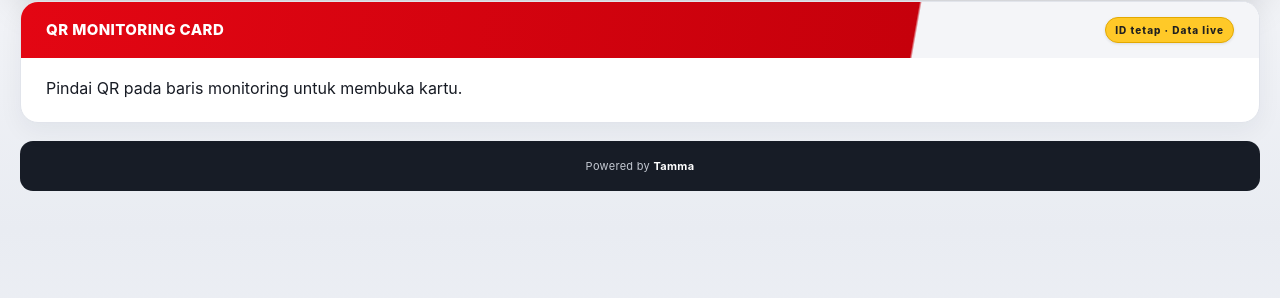
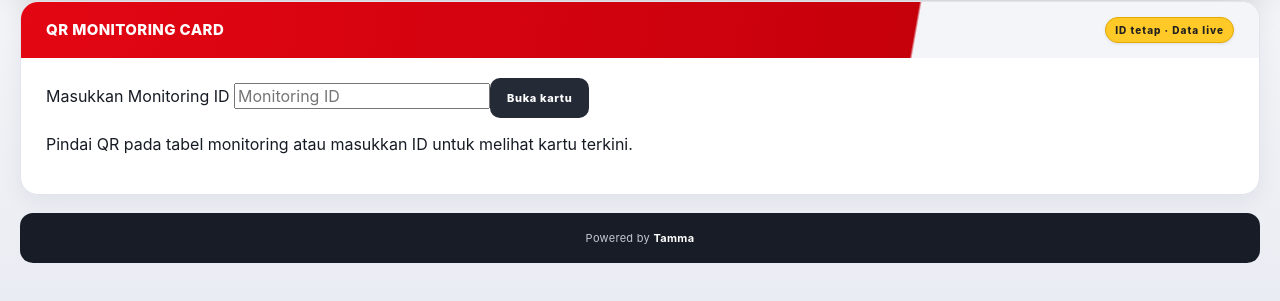
Before and after one commit to widyatama93/sany-barcode-scanner, a plain HTML site: page index.html in a window 1280 px wide. Both pictures are taken after a click on the button "QR Monitoring Card". Shown: the part 502-803 px from the top of the page. Drawn offline with Linux system fonts and the light colour scheme.

Commit message:
Refresh live dashboard monitoring and support card lookup

```diff
--- a/index.html
+++ b/index.html
@@ -251,7 +251,7 @@ body{background:linear-gradient(180deg,#e9ecf2 0%,#f5f6f9 55%,#e9ecf2 100%)}
 <label>Sales Order<input id="mSO" required></label><label>Delivery Order<input id="mDO" required></label><label>Company<input id="mCompany" required></label><label>Reason Delay<input id="mReason" required></label><label>PIC<input id="mPIC" required></label><label>Status<select id="mStatus"><option>Pending</option><option>Ready to Ship</option><option>Shipped</option></select></label>
 </div><button class="btn btn-red" type="submit">Simpan Monitoring</button></form></details>
 </section>
-<section id="cardPanel" class="panel card-panel"><div class="panel-head"><h2 class="section-title">QR MONITORING CARD</h2><span class="step">ID tetap · Data live</span></div><div id="monitorCard">Pindai QR pada baris monitoring untuk membuka kartu.</div></section>
+<section id="cardPanel" class="panel card-panel"><div class="panel-head"><h2 class="section-title">QR MONITORING CARD</h2><span class="step">ID tetap · Data live</span></div><div id="monitorCard"><label for="cardIdInput">Masukkan Monitoring ID</label> <input id="cardIdInput" placeholder="Monitoring ID"><button class="btn btn-dark" type="button" onclick="openMonitoringCard(document.getElementById('cardIdInput').value.trim())">Buka kartu</button><p>Pindai QR pada tabel monitoring atau masukkan ID untuk melihat kartu terkini.</p></div></section>
 
 <section class="panel">
  <div class="panel-head"><h2 class="section-title">1. SCAN BARCODE SURAT JALAN</h2><span class="step">SCAN / CAPTURE</span></div>
@@ -753,7 +753,7 @@ document.querySelectorAll(".nav-item").forEach(b=>b.addEventListener("click",()=
 function monitoringRequest(payload){return new Promise((resolve,reject)=>{if(monitoringWaiter){reject(new Error("Permintaan monitoring sedang berjalan."));return}if(!postPayload(payload)){reject(new Error("Gagal mengirim permintaan ke Apps Script."));return}const timer=setTimeout(()=>{monitoringWaiter=null;reject(new Error("Apps Script belum merespons. Pastikan endpoint monitoring sudah dipasang."))},20000);monitoringWaiter={resolve,reject,timer}})}
 window.addEventListener("message",event=>{let m=event.data;if(typeof m==="string"){try{m=JSON.parse(m)}catch(e){return}}const r=m&&m.__sanyScanner?m.result:m;if(!r||!["getMonitoring","saveMonitoring"].includes(r.action))return;if(!monitoringWaiter)return;clearTimeout(monitoringWaiter.timer);const w=monitoringWaiter;monitoringWaiter=null;w.resolve(r)});
 function monitorNotice(msg){$("monitorNotice").textContent=msg||""}
-async function loadMonitoring(silent=false){try{const r=await monitoringRequest({action:"getMonitoring"});if(!r.success)throw new Error(r.message||"Data monitoring gagal dimuat");monitoringRows=Array.isArray(r.records)?r.records:[];renderMonitoring();renderDashboardMonitoring();if(!silent)monitorNotice("Data diperbarui: "+new Date().toLocaleString("id-ID"));}catch(e){if(!silent){monitorNotice(e.message);$("monitorRows").innerHTML='<tr><td colspan="10">Tidak dapat mengambil data. Periksa deployment Apps Script.</td></tr>'}}}
+async function loadMonitoring(silent=false){if(statsInFlight||saving){setTimeout(()=>loadMonitoring(silent),1500);return}try{const r=await monitoringRequest({action:"getMonitoring"});if(!r.success)throw new Error(r.message||"Data monitoring gagal dimuat");monitoringRows=Array.isArray(r.records)?r.records:[];renderMonitoring();renderDashboardMonitoring();if(!silent)monitorNotice("Data diperbarui: "+new Date().toLocaleString("id-ID"));}catch(e){if(!silent){monitorNotice(e.message);$("monitorRows").innerHTML='<tr><td colspan="10">Tidak dapat mengambil data. Periksa deployment Apps Script.</td></tr>'}}}
 function renderMonitoring(){const q=($("monitorSearch").value||"").toLowerCase(),s=$("monitorStatus").value;const rows=monitoringRows.filter(r=>(!s||r.status===s)&&JSON.stringify(r).toLowerCase().includes(q));$("monitorRows").innerHTML="";if(!rows.length){$("monitorRows").innerHTML='<tr><td colspan="10">Tidak ada data sesuai pencarian.</td></tr>';return}for(const r of rows){const tr=document.createElement("tr");const cells=[r.monitoringId,r.so,r.do,r.company,r.reasonDelay,r.pic,(r.agingDays??"—")+" hari",r.lastUpdated,r.status];cells.forEach(v=>{const td=document.createElement("td");td.textContent=v??"";tr.appendChild(td)});const qr=document.createElement("td"),link=document.createElement("a"),img=document.createElement("img");const cardUrl=location.href.split("#")[0]+"#card="+encodeURIComponent(r.monitoringId);link.href=cardUrl;link.title="Buka Monitoring Card";link.textContent="Buka kartu";img.width=72;img.height=72;img.alt="QR "+r.monitoringId;img.loading="lazy";img.src="https://api.qrserver.com/v1/create-qr-code/?size=160x160&data="+encodeURIComponent(cardUrl);link.prepend(img);qr.append(link);tr.append(qr);$("monitorRows").appendChild(tr)}}
 $("monitorSearch").addEventListener("input",renderMonitoring);$("monitorStatus").addEventListener("change",renderMonitoring);
 function openMonitorForm(r={}){$("monitorEditor").open=true;$("mId").value=r.monitoringId||"";$("mSO").value=r.so||"";$("mDO").value=r.do||"";$("mCompany").value=r.company||"";$("mReason").value=r.reasonDelay||"";$("mPIC").value=r.pic||"";$("mStatus").value=r.status||"Pending";$("monitorEditor").scrollIntoView({behavior:"smooth",block:"start"})}
@@ -761,7 +761,7 @@ async function saveMonitoring(e){e.preventDefault();const payload={action:"saveM
 function renderDashboardMonitoring(){const counts={"Pending":0,"Ready to Ship":0,"Shipped":0};let late=0;for(const r of monitoringRows){if(counts[r.status]!==undefined)counts[r.status]++;if(r.status!=="Shipped"&&Number(r.agingDays)>7)late++}const total=monitoringRows.length,max=Math.max(1,...Object.values(counts));$("monTotal").textContent=total;$("monPending").textContent=counts.Pending;$("monReady").textContent=counts["Ready to Ship"];$("monShipped").textContent=counts.Shipped;$("monLate").textContent=late;$("statusBars").innerHTML="";Object.entries(counts).forEach(([k,v])=>{$("statusBars").insertAdjacentHTML("beforeend",'<div class="status-line"><span>'+k+'</span><div class="bar-track"><div class="bar-fill" style="width:'+Math.round(v/max*100)+'%"></div></div><b>'+v+'</b></div>')});$("dashboardUpdated").textContent="Terakhir diperbarui: "+new Date().toLocaleTimeString("id-ID");const recent=monitoringRows.slice().sort((a,b)=>String(b.lastUpdated).localeCompare(String(a.lastUpdated))).slice(0,5);$("recentActivity").innerHTML=recent.length?recent.map(r=>'<div class="activity-item"><b>'+escapeHtml(r.do||"DO")+'</b> · '+escapeHtml(r.status||"")+'<br><small>'+escapeHtml(r.company||"")+' · '+escapeHtml(r.lastUpdated||"")+'</small></div>').join(""):"Belum ada aktivitas monitoring."}
 function escapeHtml(v){return String(v??"").replace(/[&<>"]/g,c=>({"&":"&amp;","<":"&lt;",">":"&gt;",'"':"&quot;"}[c]))}
 async function openMonitoringCard(id){setPage("card");$("monitorCard").textContent="Memuat kartu…";try{if(!monitoringRows.length)await loadMonitoring(true);const r=monitoringRows.find(x=>x.monitoringId===id);if(!r)throw new Error("Monitoring ID tidak ditemukan");$("monitorCard").innerHTML='<article class="card-content"><div class="brand">SANY</div><h3>Monitoring Card</h3><dl><dt>Monitoring ID</dt><dd>'+escapeHtml(r.monitoringId)+'</dd><dt>Sales Order</dt><dd>'+escapeHtml(r.so)+'</dd><dt>Delivery Order</dt><dd>'+escapeHtml(r.do)+'</dd><dt>Company</dt><dd>'+escapeHtml(r.company)+'</dd><dt>Reason Delay</dt><dd>'+escapeHtml(r.reasonDelay)+'</dd><dt>PIC</dt><dd>'+escapeHtml(r.pic)+'</dd><dt>Aging</dt><dd>'+escapeHtml(r.agingDays)+' hari</dd><dt>Status</dt><dd><span class="status-pill">'+escapeHtml(r.status)+'</span></dd><dt>Last Updated</dt><dd>'+escapeHtml(r.lastUpdated)+'</dd></dl></article>'}catch(e){$("monitorCard").textContent=e.message}}
-window.addEventListener("hashchange",()=>{const m=location.hash.match(/^#card=(.+)$/);if(m)openMonitoringCard(decodeURIComponent(m[1]))});window.addEventListener("load",()=>{const m=location.hash.match(/^#card=(.+)$/);if(m)openMonitoringCard(decodeURIComponent(m[1]));});
+window.addEventListener("hashchange",()=>{const m=location.hash.match(/^#card=(.+)$/);if(m)openMonitoringCard(decodeURIComponent(m[1]))});window.addEventListener("load",()=>{const m=location.hash.match(/^#card=(.+)$/);if(m)openMonitoringCard(decodeURIComponent(m[1]));else loadMonitoring(true);setInterval(()=>{if(document.body.classList.contains("page-dashboard")&&!monitoringWaiter)loadMonitoring(true)},30000);});
 
 </script>
 </body>
```
